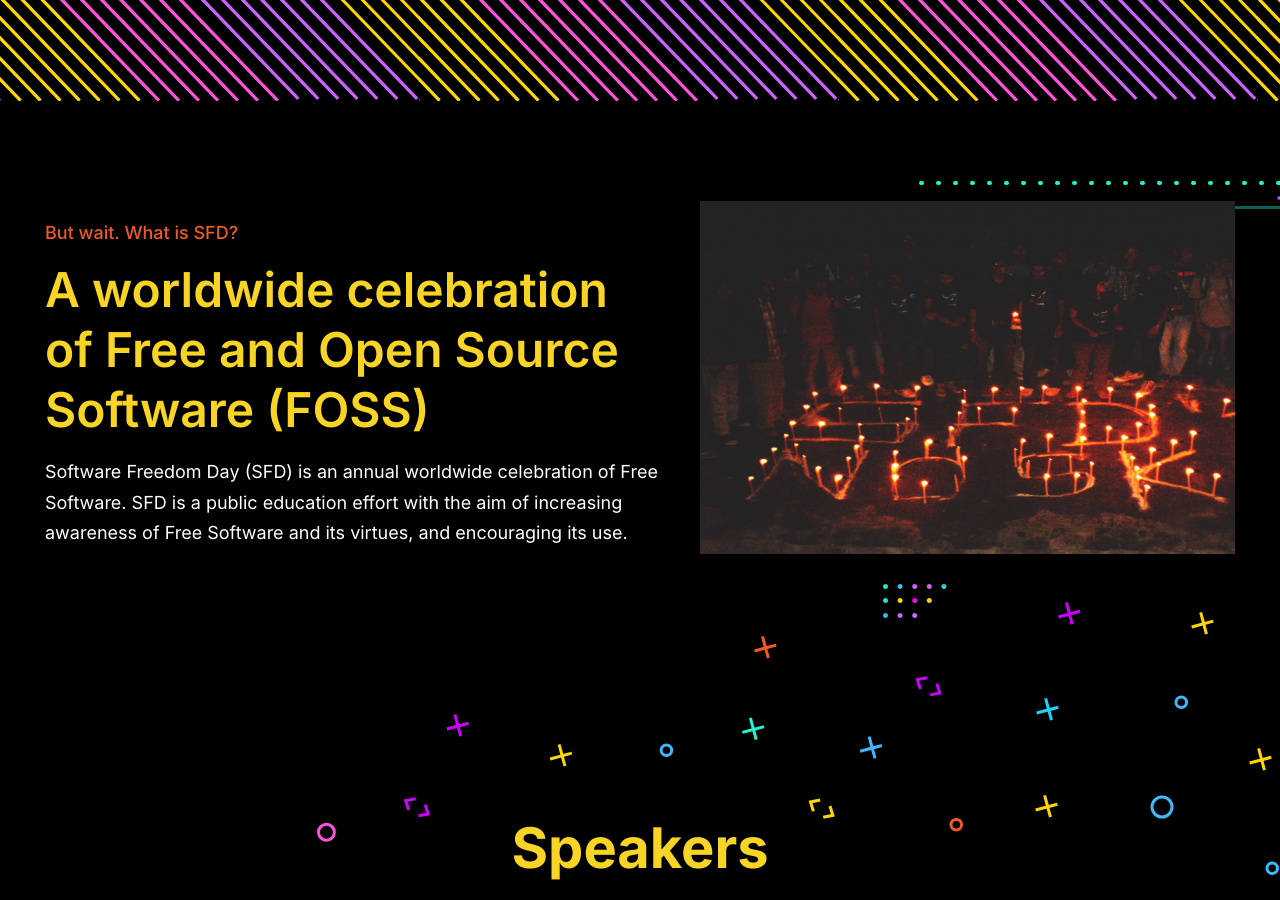
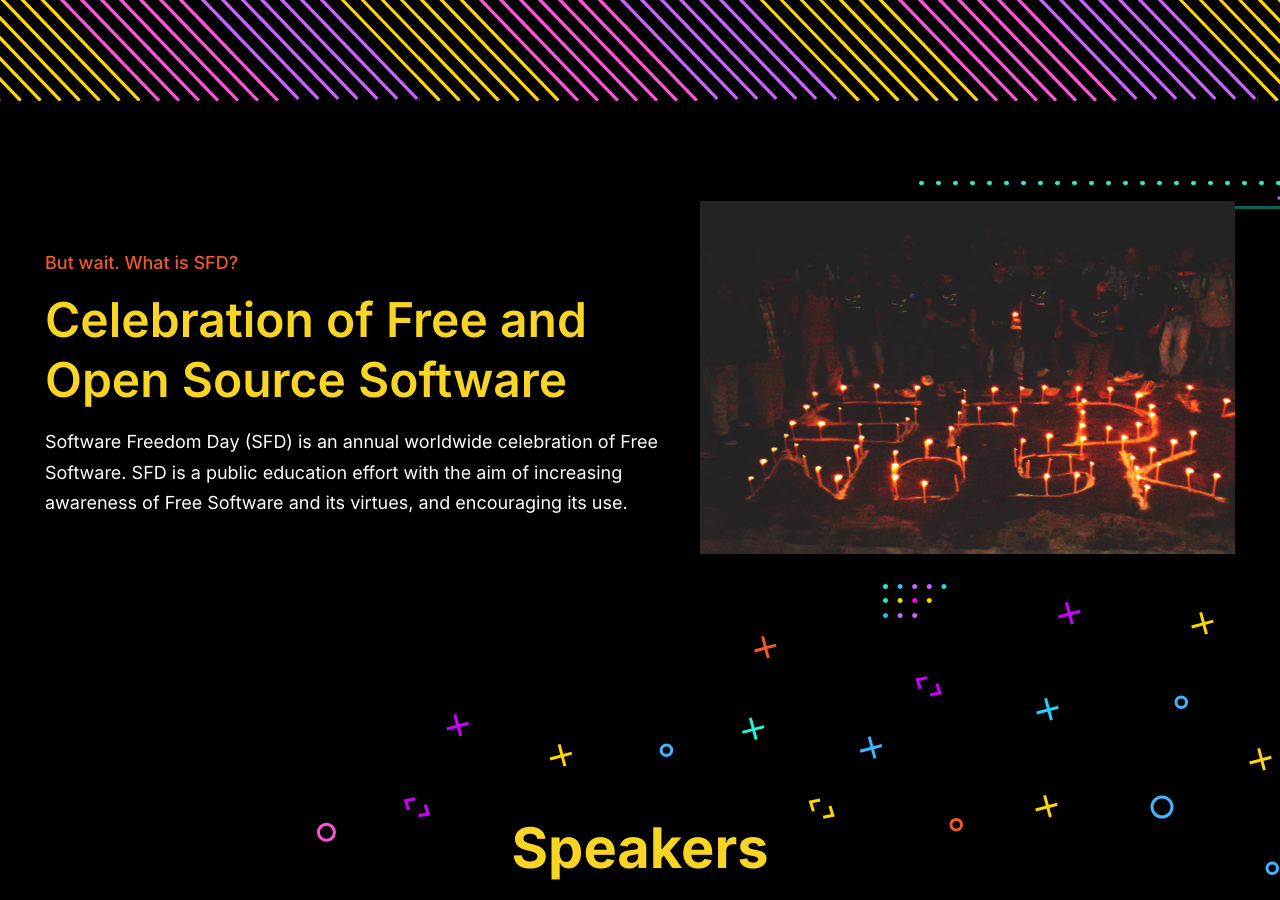
Before and after one commit to officialnosk/officialnosk.github.io, a Jekyll site: the page built from index.html, in a window 1280 px wide and 900 px high, scrolled down 1089 px. Built offline with Jekyll 4.4.1, drawn with Linux system fonts in a browser that asks for light colours.

Commit message:
Psychovisual modifications

```diff
--- a/index.html
+++ b/index.html
@@ -99,7 +99,7 @@ layout: base
       <div class="section__contain section__contain-columns">
           <div class=section__copy-group>
               <p class=de-emphasis>But wait. What is SFD?</p>
-              <h2>A worldwide celebration of Free and Open Source Software (FOSS)</h2>
+              <h2>Celebration of Free and Open Source Software</h2>
               <p>Software Freedom Day (SFD) is an annual worldwide celebration of Free Software. SFD is a public education effort with the aim of increasing awareness of Free Software and its virtues, and encouraging its use.</p>
           </div>
           <figure>
```
